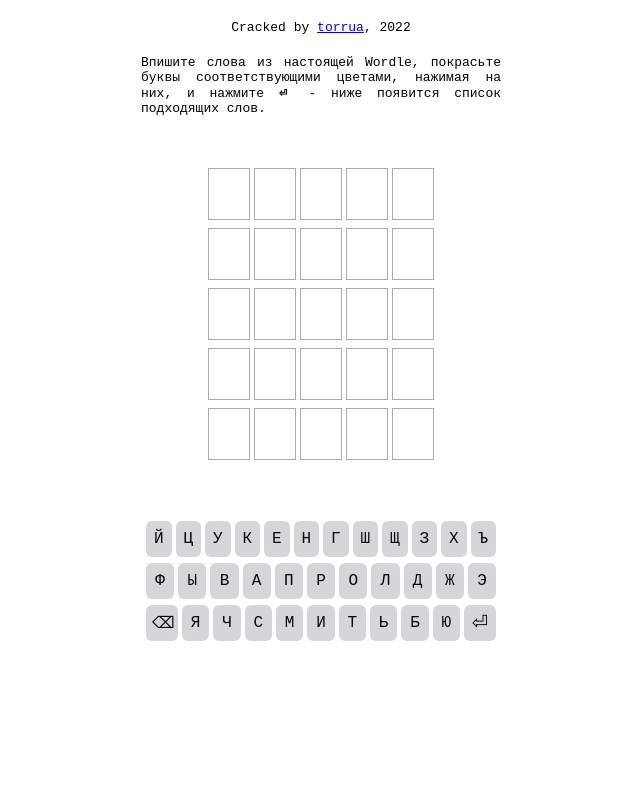
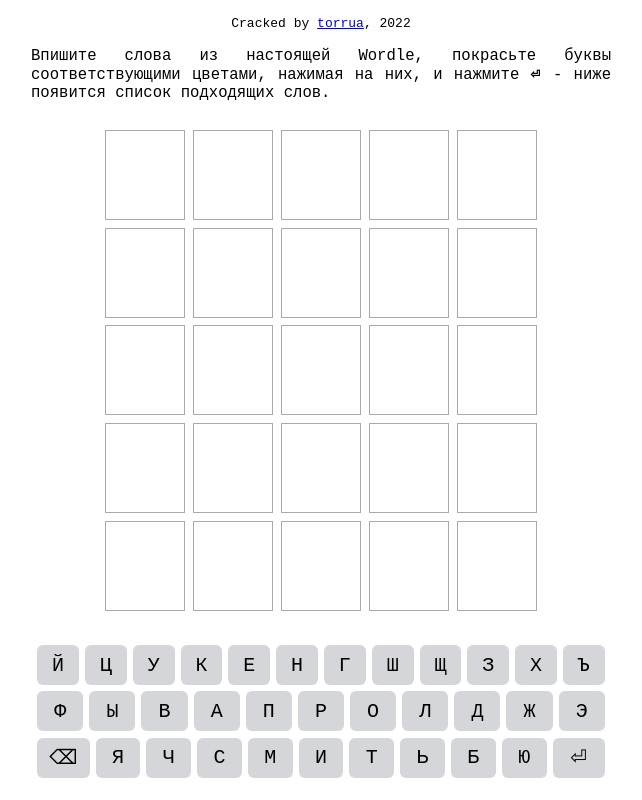
Before and after one commit to torrua/wordle-cracker, a plain HTML site: page index.html in a window 1280 px wide. Shown: the whole page, without its empty margins (319-961 px from the left). Drawn offline with Linux system fonts and the light colour scheme.

Commit message:
Update CSS

```diff
--- a/app.js
+++ b/app.js
@@ -203,6 +203,7 @@ function generateEmptyTable() {
         for (c = 1; c < numberOfChars + 1; c++) {
             var char = document.createElement('div')
             char.classList.add('char')
+            char.innerHTML = "&nbsp"
 
             if (r === 1 && c === 1) {
                 char.classList.add('current')
@@ -304,7 +305,7 @@ function backspacePressed(event) {
     const lastFilledChar = filledChars[filledChars.length - 1]
     lastFilledChar.classList.remove('filled')
     lastFilledChar.classList.add('current')
-    lastFilledChar.innerHTML = null
+    lastFilledChar.innerHTML = '&nbsp'
 
     setColor(lastFilledChar, coloredStatus.white)
 }
--- a/index.html
+++ b/index.html
@@ -7,11 +7,13 @@
     <meta charset="UTF-8">
 </head>
 <body>
+    <div class="game">
         <div class="header">Cracked by <a href="https://github.com/torrua/wordle-cracker">torrua</a>, <script type="text/javascript">var year = new Date();document.write(year.getFullYear());</script> </div>
         <div class="description">Впишите слова из настоящей Wordle, покрасьте буквы соответствующими цветами, нажимая на них, и нажмите <b>⏎</b> - ниже появится список подходящих слов.</div>
         <div class="board" id='board'></div>
         <div class="keyboard" id="kb"></div>
         <div class="suggestions" id="sg"></div>
         <script src="app.js"></script>
+    </div>
 </body>
 </html>
--- a/styles.css
+++ b/styles.css
@@ -12,29 +12,33 @@ button {
   user-select: none;
 }
 
+.game {
+  margin: auto;
+  max-width: 580px;
+  max-height: 90vh;
+}
+
 .header {
   color: black;
   text-align: center;
   font-family: monospace;
-  margin-top: 20px;
-  margin-button: 20px;
+  margin-top: 2vh;
 }
 
 .description {
   font-family: monospace;
-  width: 360px;
   margin: auto;
   text-align: justify;
-  margin-top: 20px;
+  margin-top: 2vh;
+  font-size: larger;
 }
+
 /* ===================== Board styles ===================== */
 
 .board {
-  margin: auto;
   display: grid;
-  width: 360px;
-  margin-bottom: 50px;
-  margin-top: 50px;
+  margin-bottom: 3vh;
+  margin-top: 3vh;
 }
 
 .iteration {
@@ -42,80 +46,69 @@ button {
   margin-left: auto;
   margin-right: auto;
   overflow: hidden;
-  margin-bottom: 4px;
-
+  font-size: xxx-large;
 }
 
 .char {
   font-family: monospace;
-  height: 50px;
-  width: 40px;
-  border: 1px solid ;
+  border: 0.02em solid;
   border-color: #AAAAAA;
-  margin: 2px;
+  margin: 0.05em;
   cursor: pointer;
   background-color: white;
   text-align: center;
-  font-size: 44px;
+  font-size: 2em;
   font-weight: 700;
+  padding-left: 0.2em;
+  padding-right: 0.2em;
 }
-
 
 /* ===================== Keyboard styles ===================== */
 
 .keyboard {
   margin: auto;
-  width: 360px;
+  padding-bottom: 1vh;
 }
 
 .row {
   display: flex;
-  height: 36px;
-  padding: 3px;
+  min-height: 36px;
+  height: 5vh;
+  padding: 0.2em;
 }
 
 .key {
   font-family: monospace;
   width: 100%;
   height: 100%;
-  margin: 2px;
-  font-size: 16px;
+  margin: 0.15em;
+  font-size: x-large;
   font-weight: 500;
-  color: rgb(7, 7, 7);
+  color: black;
   border: 0px;
   border-radius: 6px;
   background-color: #D4D6DA;
 }
 
 .enter, .backspace {
-  min-width: 32px;
-  text-align: center;
-}
-
-.enter {
-  font-size: 1.5em;
+  padding-left: 10px;
+  padding-right: 10px;
 }
 
 /* ===================== Suggestions styles ===================== */
 
 .suggestions {
-  margin: auto;
-  width: 360px;
-  margin-bottom: 50px;
-  margin-top: 25px;
-  align-items: center;
+  margin-bottom: 2vh;
+  margin-top: 2vh;
 }
 
 .suggestion {
   font-family: Segoe, monospace;
   float: left;
   cursor: pointer;
-  margin: 3px;
-  padding-top: 3px;
-  padding-bottom: 5px;
-  padding-left: 5px;
-  padding-right: 5px;
-  border: 1px;
+  margin: 0.2em;
+  padding: 0.4em;
   border-radius: 6px;
   background-color: #bedac5;
+  font-size: larger;
 }
```
Lines whose indentation alone changed are shown as unchanged.
